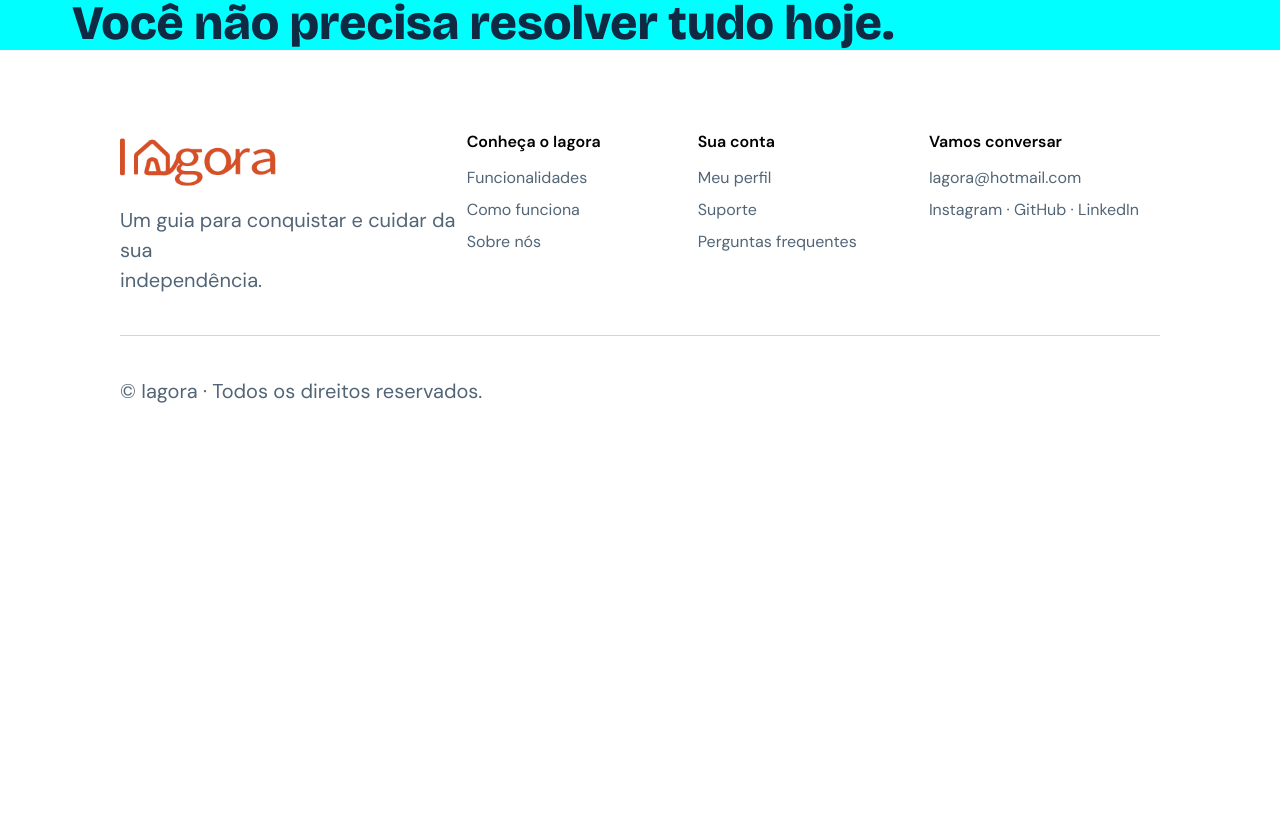
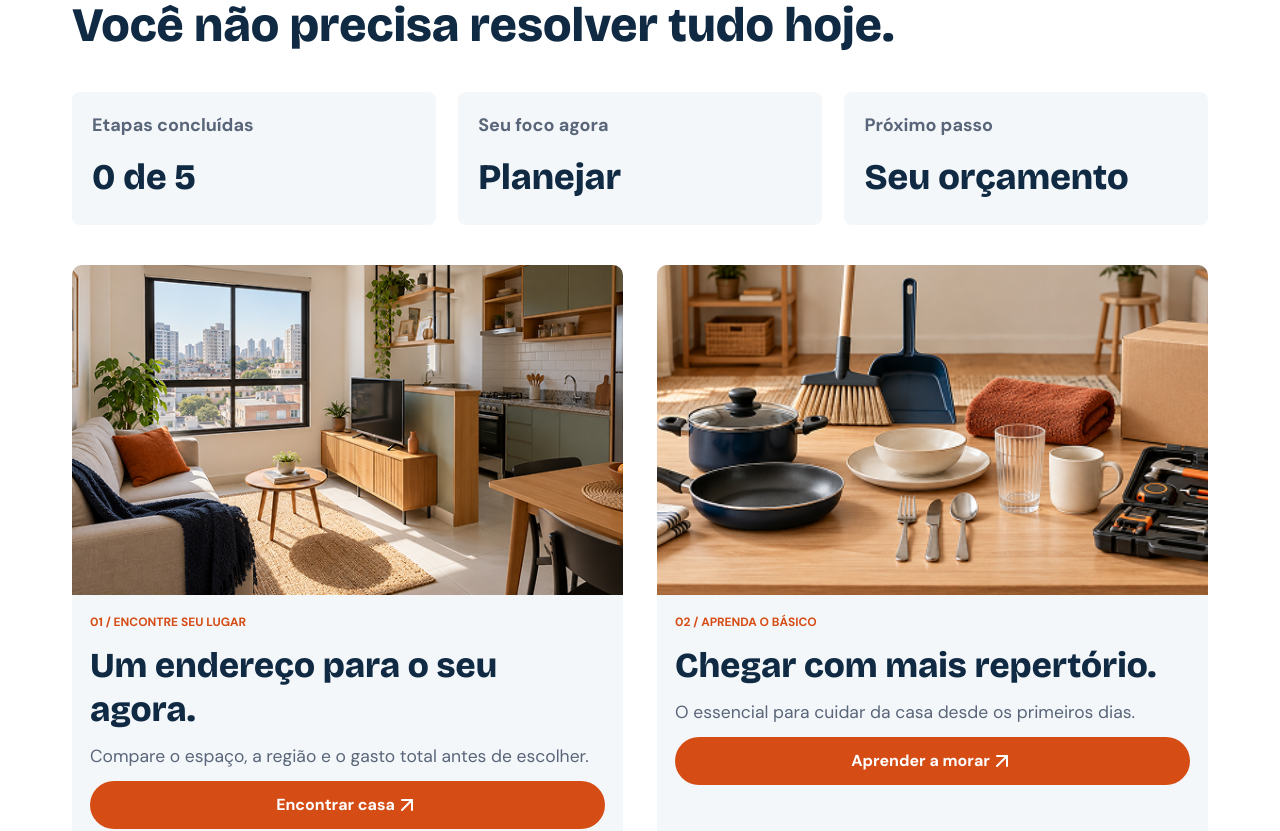
Before and after one commit to IAgoraApp/frontend, a React (Vite) app: page /minhajornada in a window 1280 px wide. Shown: the part 876-1707 px from the top of the page. Before the commit the page ends 1322 px from the top, so only its background shows below. Built offline with nearby package versions, Linux system fonts and the light colour scheme.

Commit message:
:sparkles: (MinhaJornada) Inseri dois componentes na MinhaJornada, falta um para eu acabar a pagina

```diff
--- /dev/null
+++ b/src/components/MinhaJornada/EditorialCards.jsx
@@ -0,0 +1,37 @@
+import Styles from '../../styles/MinhaJornada/EditorialCards.module.css'
+import { Button } from '../ui'
+import { ArrowUpRight } from 'lucide-react'
+
+function EditorialCards(){
+    return(
+        <section className={Styles.section_EditorialCards}>
+            <div className={Styles.Card1}>
+                <div className={Styles.div_top}>
+
+                </div>
+                <div className={Styles.div_bottom}>
+                    <h3>01 / ENCONTRE SEU LUGAR</h3>
+                    <h2>Um endereço para o seu agora.</h2>
+                    <p>Compare o espaço, a região e o gasto total antes de escolher.</p>
+
+                    <Button variant='solido' color='laranja' className={Styles.btn_encontrar}>Encontrar casa<ArrowUpRight className={Styles.seta_btn}/></Button>
+                </div>
+            </div>
+
+            <div className={Styles.Card2}>
+                <div className={Styles.div_top}>
+
+                </div>
+                <div className={Styles.div_bottom}>
+                    <h3>02 / APRENDA O BÁSICO</h3>
+                    <h2>Chegar com mais repertório.</h2>
+                    <p>O essencial para cuidar da casa desde os primeiros dias.</p>
+
+                    <Button variant='solido' color='laranja' className={Styles.btn_aprender}>Aprender a morar<ArrowUpRight className={Styles.seta_btn}/></Button>
+                </div>
+            </div>
+        </section>
+    )
+}
+
+export default EditorialCards
--- /dev/null
+++ b/src/components/MinhaJornada/JourneyOverview.jsx
@@ -0,0 +1,22 @@
+import Styles from '../../styles/MinhaJornada/JourneyOverview.module.css'
+
+function JourneyOverview(){
+    return(
+        <section className={Styles.section_Journey}>
+            <div className={Styles.card}>
+                <h3>Etapas concluídas</h3>
+                <h2>0 de 5</h2>
+            </div>
+            <div className={Styles.card}>
+                <h3>Seu foco agora</h3>
+                <h2>Planejar</h2>
+            </div>
+            <div className={Styles.card}>
+                <h3>Próximo passo</h3>
+                <h2>Seu orçamento</h2>
+            </div>
+        </section>
+    )
+}
+
+export default JourneyOverview
--- a/src/components/MinhaJornada/index.jsx
+++ b/src/components/MinhaJornada/index.jsx
@@ -1,4 +1,6 @@
 import CreativeEditorial from "./CreativeEditorial";
 import Titulo from "./Titulo";
+import JourneyOverview from "./JourneyOverview";
+import EditorialCards from "./EditorialCards";
 
-export const Sections = { CreativeEditorial, Titulo };
+export const Sections = { CreativeEditorial, Titulo, JourneyOverview, EditorialCards };
--- a/src/containers/minhaJornada.jsx
+++ b/src/containers/minhaJornada.jsx
@@ -8,6 +8,8 @@ export default function MinhaJornada() {
       <main>
         <Sections.CreativeEditorial/>
         <Sections.Titulo/>
+        <Sections.JourneyOverview/>
+        <Sections.EditorialCards/>
       </main>
       <Footer/>
     </>
--- a/src/styles/MinhaJornada/CreativeEditorial.module.css
+++ b/src/styles/MinhaJornada/CreativeEditorial.module.css
@@ -1,11 +1,12 @@
 .section_Creative {
     width: 100%;
     height: 710px;
-    padding: 23px 72px;
+    padding: 40px 72px;
     display: flex;
     flex-direction: row;
     align-items: center;
     justify-content: space-between;
+    margin-bottom: 40px;
 }
 
 .div_right {
--- /dev/null
+++ b/src/styles/MinhaJornada/EditorialCards.module.css
@@ -0,0 +1,108 @@
+.section_EditorialCards {
+    width: 100%;
+    padding: 0 72px;
+    display: flex;
+    flex-direction: row;
+    justify-content: space-between;
+    margin-bottom: 40px;
+}
+
+.Card1 {
+    width: 48.5%;
+    background: #F4F7FA;
+    border-radius: 10px;
+
+    & .div_top {
+        width: 100%;
+        height: 330px;
+        background-image: url(../../assets/images/apartamento.png);
+        background-size: cover;
+        background-position: center;
+        border-radius: 10px 10px 0 0;
+    }
+
+    & .div_bottom {
+        width: 100%;
+        padding: 18px;
+        display: flex;
+        flex-direction: column;
+        align-items: flex-start;
+        gap: 12px;
+
+
+        & h3 {
+            color: var(--color-orange, #D54C15);
+            font-size: 12px;
+            font-weight: 700;
+        }
+
+        & h2 {
+            color: var(--color-navy, #102A43);
+            font-family: "Bricolage Grotesque";
+            font-size: 35px;
+            font-weight: 800;
+            line-height: 44px;
+        }
+
+        & p {
+            color: var(--color-muted, #596579);
+            font-size: 17.5px;
+            font-weight: 400;
+        }
+
+        & .btn_encontrar{
+            width: 100%;
+            font-weight: 700;
+        }
+    }
+}
+
+.Card2 {
+    width: 48.5%;
+    background: #F4F7FA;
+    border-radius: 10px;
+
+    & .div_top {
+        width: 100%;
+        height: 330px;
+        background-image: url(../../assets/images/essentials.png);
+        background-size: cover;
+        background-position: center;
+        border-radius: 10px 10px 0 0;
+    }
+
+    & .div_bottom {
+        width: 100%;
+        padding: 18px;
+        display: flex;
+        flex-direction: column;
+        align-items: flex-start;
+        gap: 12px;
+
+
+        & h3 {
+            color: var(--color-orange, #D54C15);
+            font-size: 12px;
+            font-weight: 700;
+        }
+
+        & h2 {
+            color: var(--color-navy, #102A43);
+            font-family: "Bricolage Grotesque";
+            font-size: 35px;
+            font-weight: 800;
+            line-height: 44px;
+        }
+
+        & p {
+            color: var(--color-muted, #596579);
+            font-size: 17.5px;
+            font-weight: 400;
+        }
+
+        & .btn_aprender{
+            width: 100%;
+            font-weight: 700;
+        }
+    }
+}
--- /dev/null
+++ b/src/styles/MinhaJornada/JourneyOverview.module.css
@@ -0,0 +1,32 @@
+.section_Journey {
+    width: 100%;
+    padding: 0 72px;
+    display: flex;
+    align-items: center;
+    justify-content: space-between;
+    margin-bottom: 40px;
+}
+
+.card {
+    width: 32%;
+    border-radius: 8px;
+    background: var(--color-neutral, #F4F7FA);
+    padding: 20px;
+    display: flex;
+    flex-direction: column;
+    align-items: flex-start;
+    gap: 12px;
+
+    & h3 {
+        color: var(--color-muted, #596579);
+        font-size: 18px;
+        font-weight: 700;
+    }
+
+    & h2 {
+        color: var(--color-navy, #102A43);
+        font-family: "Bricolage Grotesque";
+        font-size: 36px;
+        font-weight: 800;
+    }
+}
--- a/src/styles/MinhaJornada/titulo.module.css
+++ b/src/styles/MinhaJornada/titulo.module.css
@@ -1,11 +1,10 @@
 .titulo {
     width: 100%;
-    background-color: aqua;
     padding: 0 72px;
     display: flex;
     flex-direction: column;
     gap: 8px;
-    margin-top: 38px;
+    margin-bottom: 40px;
 
     & h3 {
         color: var(--color-orange, #D54C15);
```
Also changed, not shown: src/assets/images/apartamento.png (added).
